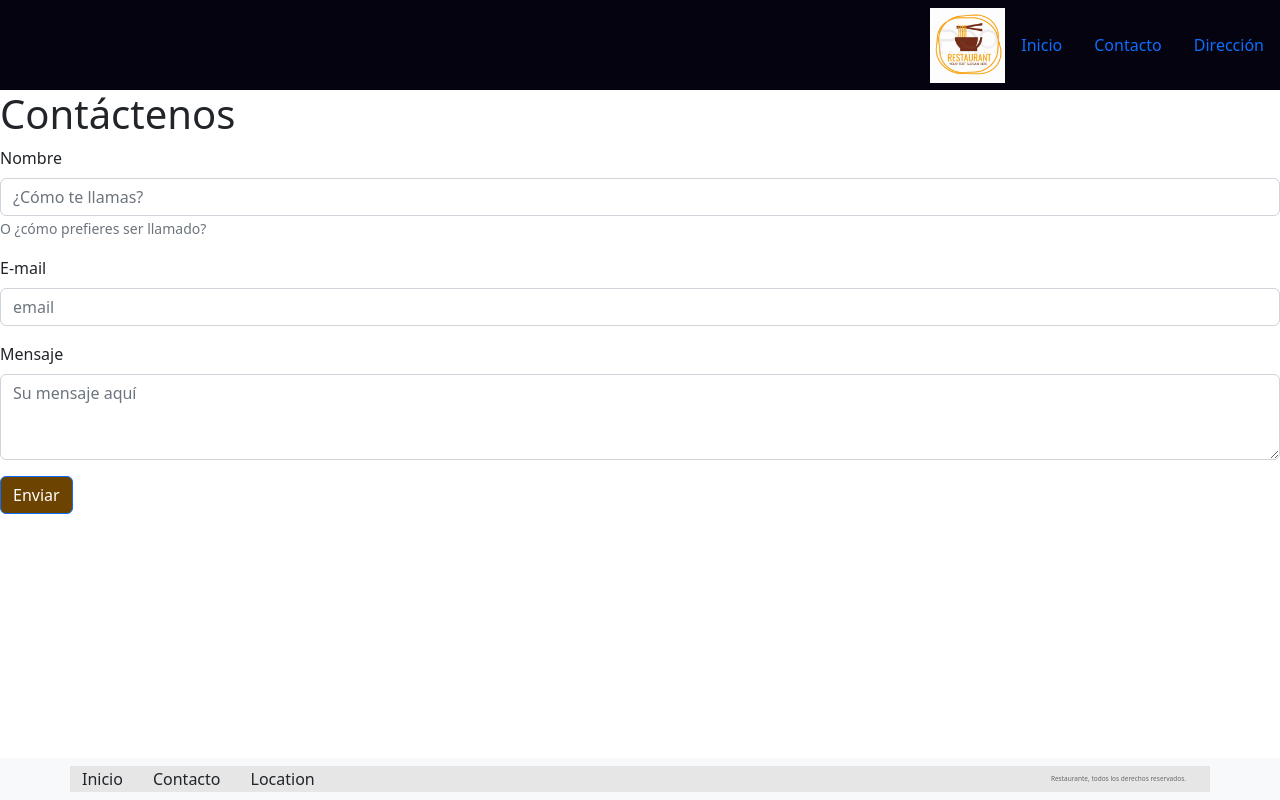
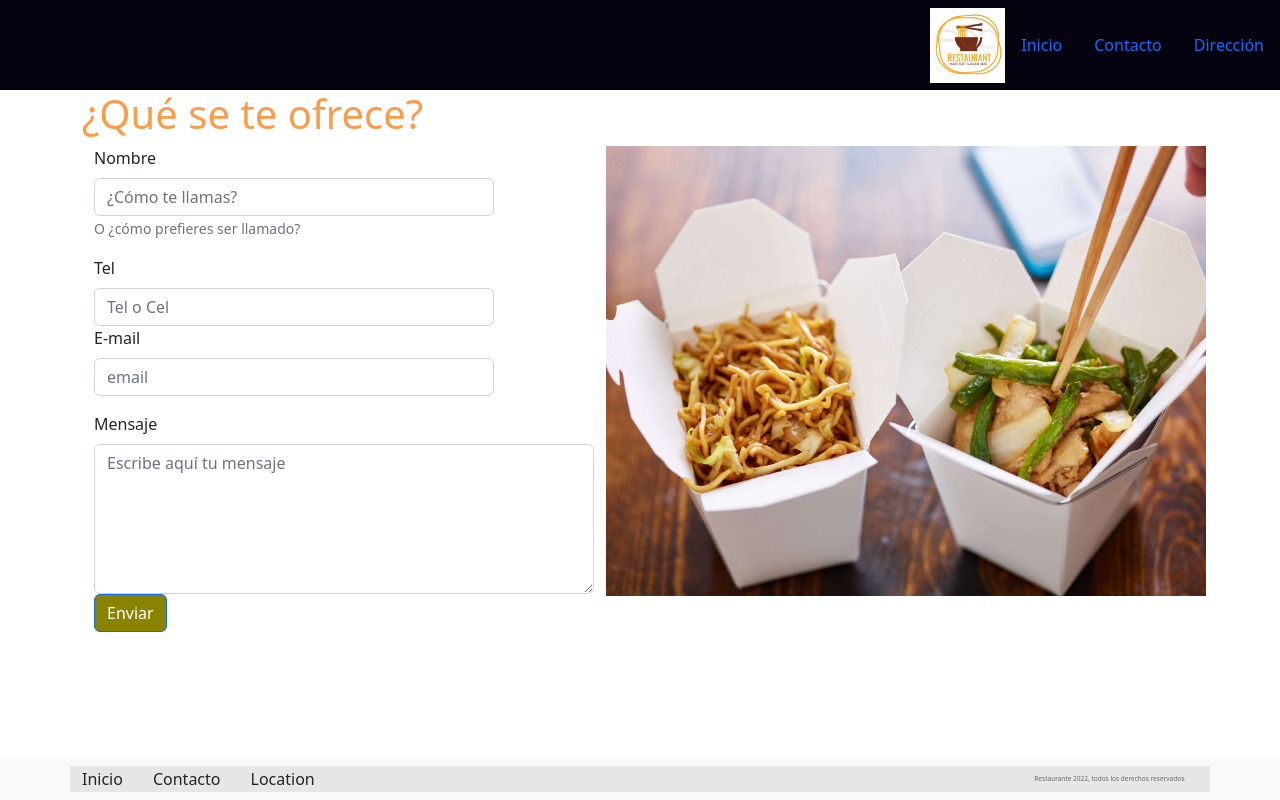
Before and after one commit to Dhokoh/restaurante, a React (Create React App) app: page /contact in a window 1280 px wide. Built offline with nearby package versions, Linux system fonts and the light colour scheme.

Commit message:
feat: css added to Home component, edited Footer and Header, map iFrame added on Location component. Finished Contact and Location components

```diff
--- a/src/App.css
+++ b/src/App.css
@@ -59,6 +59,32 @@ a:visited{
     margin-top: 0px !important;
 
 }
+.contactContainer{
+    display: flex;
+    flex-direction: row;
+    justify-content: space-around;
+}
+.contactTitle{
+    color: #ff7300b7 !important;
+}
+.nameField{
+    width: 400px !important;
+}
+.messageField{
+    width: 500px !important;
+    height: 150px !important;
+}
 .contactButtonStyling{
-    background-color: #6c4300 !important
+    background-color: #8a8300 !important
 }
+.mapHolder{
+    /* margin-top: 50px !important; */
+    padding: 10px !important;
+}
+.listStyle{
+    border: none !important;
+    color: #8a8300 !important;
+}
+.h1LocationTitle{
+    color: #ff7300b7;
+}
--- a/src/components/pages/Contact.js
+++ b/src/components/pages/Contact.js
@@ -1,9 +1,12 @@
 import ContactForm from "../shared/ContactForm";
+import Container from "react-bootstrap/Container";
 
 const Contact = () => {
     return (<>
-        <h1>Contáctenos</h1>
-        <ContactForm />
+        <Container>
+            <h1 className="contactTitle">¿Qué se te ofrece?</h1>
+            <ContactForm />
+        </Container>
     </>)
 };
 export default Contact;
--- a/src/components/pages/Location.js
+++ b/src/components/pages/Location.js
@@ -1,7 +1,16 @@
+import Container from "react-bootstrap/Container";
+import ListGroup from "react-bootstrap/ListGroup";
 const Location = () => {
     return (
         <>
-        <h1>Location</h1>
+        <Container>
+            <h1 className="h1LocationTitle">Estamos aquí</h1>
+            <iframe title="restaurantLocationMap" className="mapHolder" width="100%" height="400px" src="https://maps.google.com/maps?width=100%&amp;height=600&amp;hl=en&amp;coord=19.4935247, -99.1465932&amp;q=1%20Grafton%20Street%2C%20Dublin%2C%20Ireland&amp;ie=UTF8&amp;t=&amp;z=14&amp;iwloc=B&amp;output=embed">Nuestra dirección</iframe>
+            <ListGroup>
+                <ListGroup.Item className="listStyle">Dirección: Calle 1234 Av los Salvadores, Cali</ListGroup.Item>
+                <ListGroup.Item className="listStyle">Teléfono: (602)522-2325, (602)344-2456</ListGroup.Item>
+            </ListGroup>
+        </Container>
         </>
     )
 };
--- a/src/components/shared/ContactForm.js
+++ b/src/components/shared/ContactForm.js
@@ -1,30 +1,41 @@
+import Container from "react-bootstrap/Container";
 import Button from "react-bootstrap/Button";
 import Form from "react-bootstrap/Form";
 
 const ContactForm = () => {
     return (
         <>
+            <Container className="contactContainer">
                 <Form>
                     <Form.Group className="mb-3" controlId="formBasicText">
                         <Form.Label>Nombre</Form.Label>
-                    <Form.Control type="text" placeholder="¿Cómo te llamas?" />
+                        <Form.Control className="nameField" type="text" placeholder="¿Cómo te llamas?" />
                         <Form.Text className="text-muted">
                             O ¿cómo prefieres ser llamado?
                         </Form.Text>
                     </Form.Group>
 
+                    <Form.Group>
+                        <Form.Label>Tel</Form.Label>
+                        <Form.Control className="nameField" type='number' placeholder="Tel o Cel"></Form.Control>
+                    </Form.Group>
+
                     <Form.Group className="mb-3" controlId="formBasicEmail">
                         <Form.Label>E-mail</Form.Label>
-                    <Form.Control type="email" placeholder="email" />
+                        <Form.Control className="nameField" type="email" placeholder="email" />
                     </Form.Group>
                     <Form.Group className="mb-3" controlId="formBasicCheckbox">
                         <Form.Label>Mensaje</Form.Label>
-                    <Form.Control as="textarea" rows={3} placeholder="Su mensaje aquí"className="" />
-                </Form.Group>
+                        <Form.Control className='messageField' as="textarea" placeholder="Escribe aquí tu mensaje" />
                         <Button className="contactButtonStyling" variant="primary" type="submit">
                         Enviar
                     </Button>
+                    </Form.Group>
                 </Form>
+                <Container>
+                    <img alt='orderfood' width='600px' src='images/AsianOrderFood.jpeg' />
+                </Container>
+            </Container>
         </>
     )
 };
--- a/src/components/shared/Footer.js
+++ b/src/components/shared/Footer.js
@@ -13,7 +13,7 @@ const Footer = () => {
           <Navbar.Toggle />
           <Navbar.Collapse className="justify-content-end">
             <Navbar.Text className='disclaimerCopyr'>
-            Restaurante, todos los derechos reservados.
+              Restaurante 2022, todos los derechos reservados.
             </Navbar.Text>
           </Navbar.Collapse>
         </Container>
```
Also changed, not shown: public/images/AsianOrderFood.jpeg (added), public/images/DeliveryOrderFood.jpg (added). Lines whose indentation alone changed are shown as unchanged.
